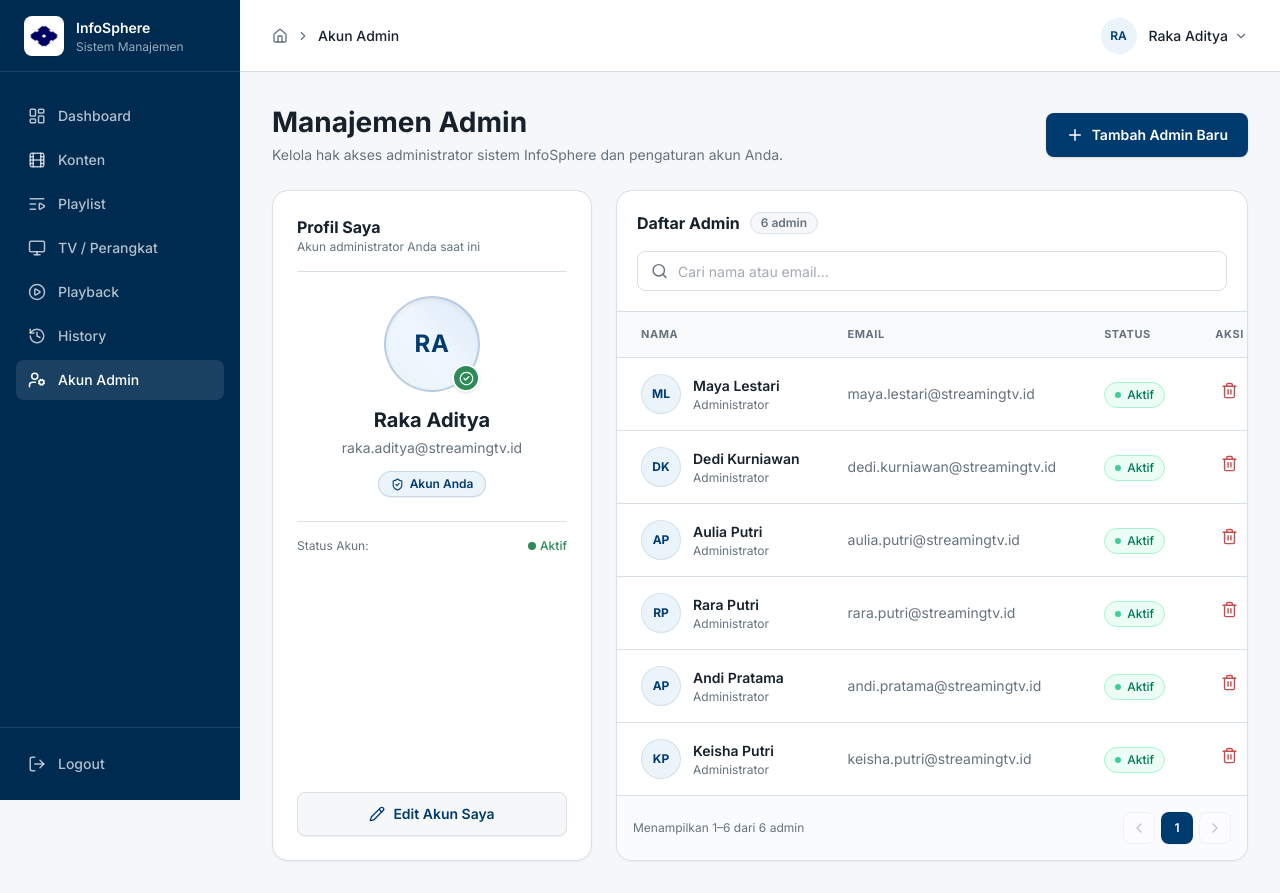
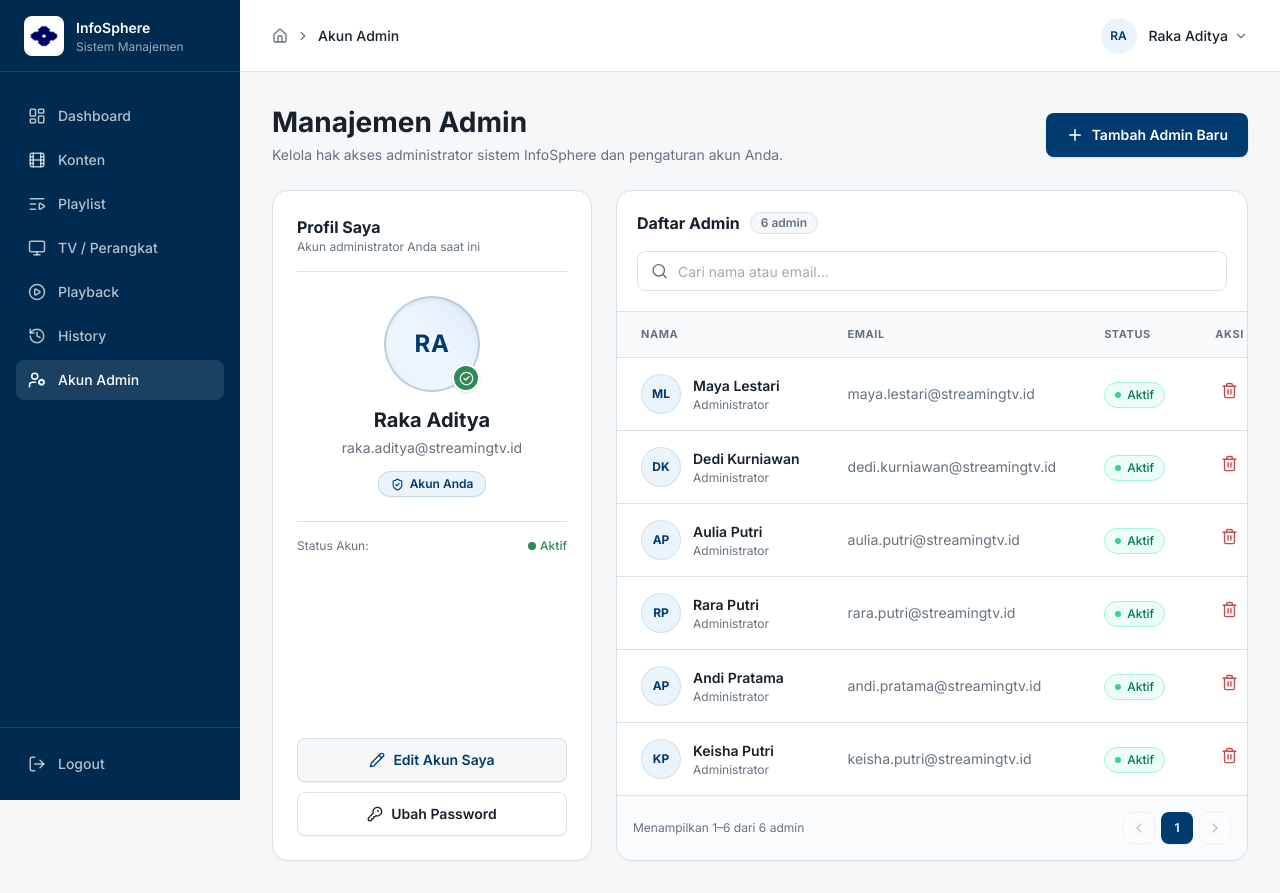
Before and after one commit to diardina19/infosphere, a React app in the folder frontend/: page /akun-admin in a window 1280 px wide. Built offline with nearby package versions, Linux system fonts and the light colour scheme; the HTML template or start-up script is replaced by a standard one.

Commit message:
style: perbarui tampilan komponen AkunSayaCard

```diff
--- a/frontend/src/components/admin/AkunSayaCard.jsx
+++ b/frontend/src/components/admin/AkunSayaCard.jsx
@@ -1,6 +1,6 @@
-import { Pencil, ShieldCheck, Mail, User, CheckCircle2 } from "lucide-react";
+import { Pencil, ShieldCheck, Mail, User, CheckCircle2, KeyRound } from "lucide-react";
 
-export default function AkunSayaCard({ currentAdmin, onEditClick }) {
+export default function AkunSayaCard({ currentAdmin, onEditClick, onChangePasswordClick }) {
   if (!currentAdmin) return null;
 
   const initials = (currentAdmin.name || "RA")
@@ -71,8 +71,8 @@ export default function AkunSayaCard({ currentAdmin, onEditClick }) {
         </div>
       </div>
 
-      {/* Bagian Bawah: Tombol Aksi Edit Akun */}
-      <div className="w-full pt-6">
+      {/* Bagian Bawah: Tombol Aksi */}
+      <div className="w-full pt-6 space-y-2.5">
         <button
           type="button"
           onClick={onEditClick}
@@ -81,6 +81,14 @@ export default function AkunSayaCard({ currentAdmin, onEditClick }) {
           <Pencil size={16} />
           <span>Edit Akun Saya</span>
         </button>
+        <button
+          type="button"
+          onClick={onChangePasswordClick}
+          className="w-full h-11 rounded-lg bg-white hover:bg-surface text-ink hover:text-primary border border-line hover:border-primary/30 text-body font-semibold flex items-center justify-center gap-2 transition cursor-pointer shadow-2xs"
+        >
+          <KeyRound size={16} />
+          <span>Ubah Password</span>
+        </button>
       </div>
     </div>
   );
```
